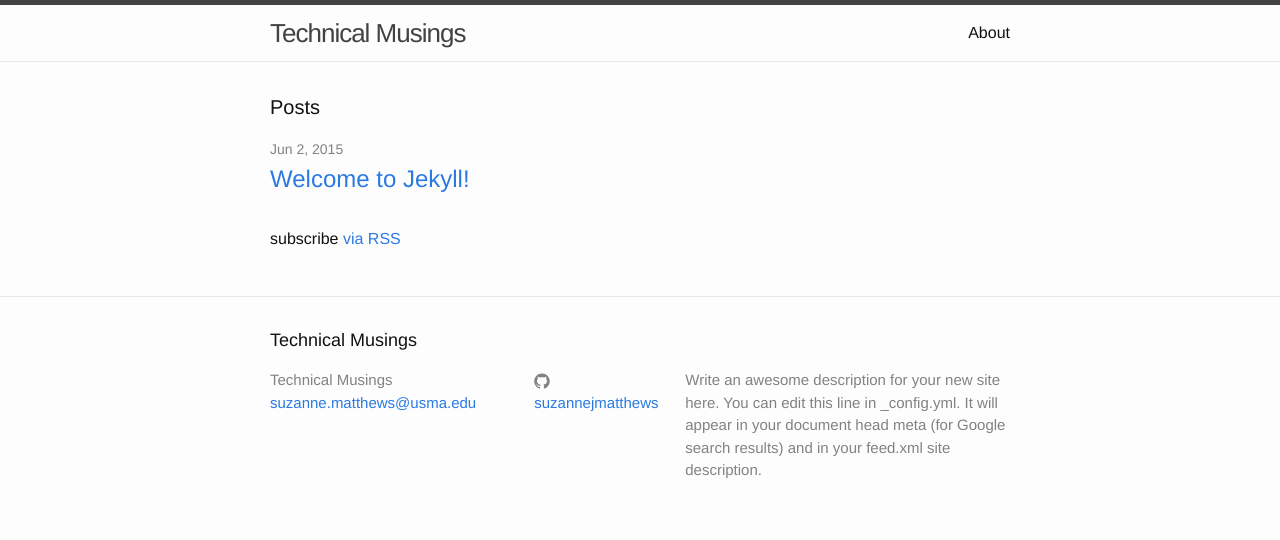
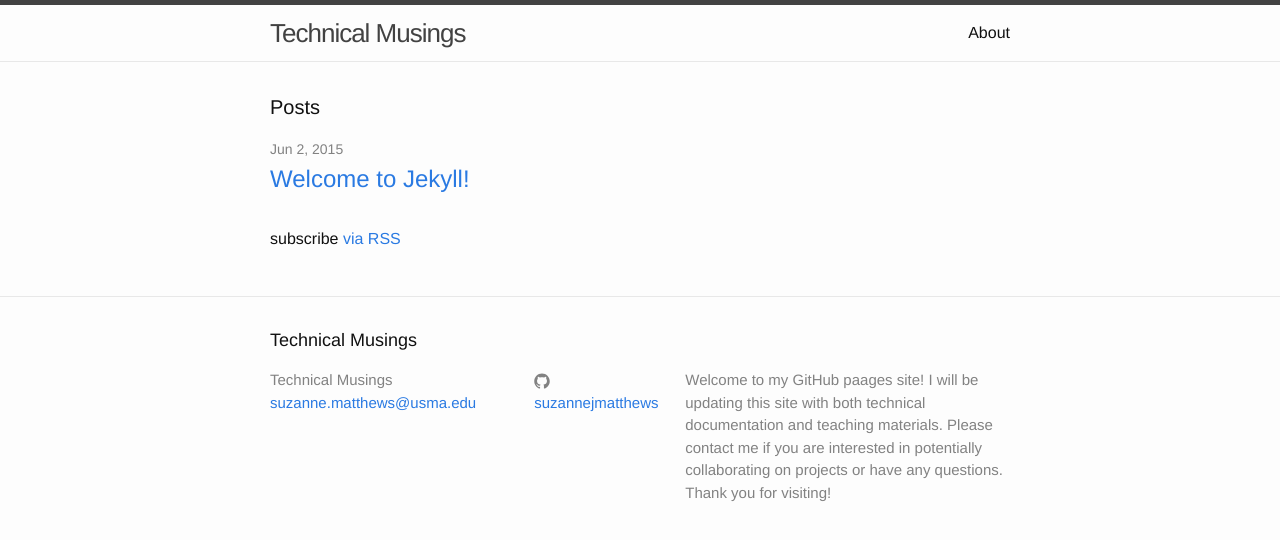
Before and after one commit to suzannejmatthews/suzannejmatthews.github.io, a Jekyll site: the page built from index.html, in a window 1280 px wide. Shown: the top 540 px of the page. Built offline with Jekyll 4.4.1, drawn with Linux system fonts in a browser that asks for light colours.

Commit message:
updated config yaml file with site description

```diff
--- a/_config.yml
+++ b/_config.yml
@@ -2,9 +2,10 @@
 title: Technical Musings
 email: suzanne.matthews@usma.edu
 description: > # this means to ignore newlines until "baseurl:"
-  Write an awesome description for your new site here. You can edit this
-  line in _config.yml. It will appear in your document head meta (for
-  Google search results) and in your feed.xml site description.
+  Welcome to my GitHub paages site! I will be updating this site with
+  both technical documentation and teaching materials. Please contact me
+  if you are interested in potentially collaborating on projects or have
+  any questions. Thank you for visiting!
 baseurl: "" # the subpath of your site, e.g. /blog/
 url: "" # the base hostname & protocol for your site
 github_username:  suzannejmatthews
```
